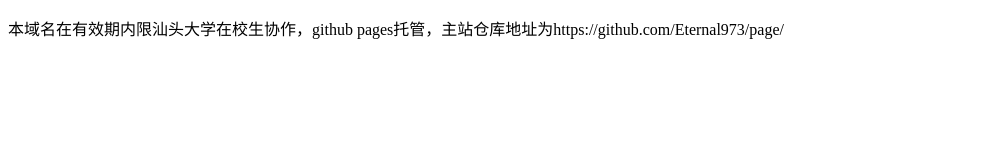
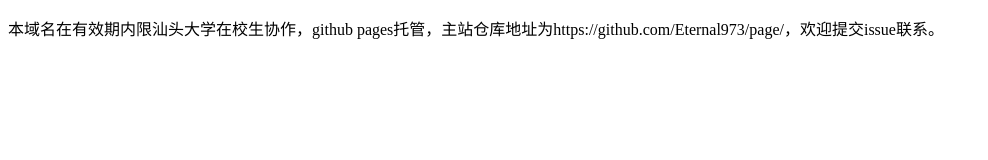
Before and after one commit to Eternal973/etn973.github.com, a plain HTML site: page buy.html in a window 1280 px wide. Shown: the whole page, without its empty margins (0-988 px from the left). Drawn offline with Linux system fonts and the light colour scheme.

Commit message:
Update buy.html

```diff
--- a/buy.html
+++ b/buy.html
@@ -6,7 +6,7 @@
   </head>
   <body>
 	  <p>
-      本域名在有效期内限汕头大学在校生协作，github pages托管，主站仓库地址为https://github.com/Eternal973/page/
-    </p>
+		  本域名在有效期内限汕头大学在校生协作，github pages托管，主站仓库地址为https://github.com/Eternal973/page/，欢迎提交issue联系。
+	  </p>
   </body>
 </html>
```
